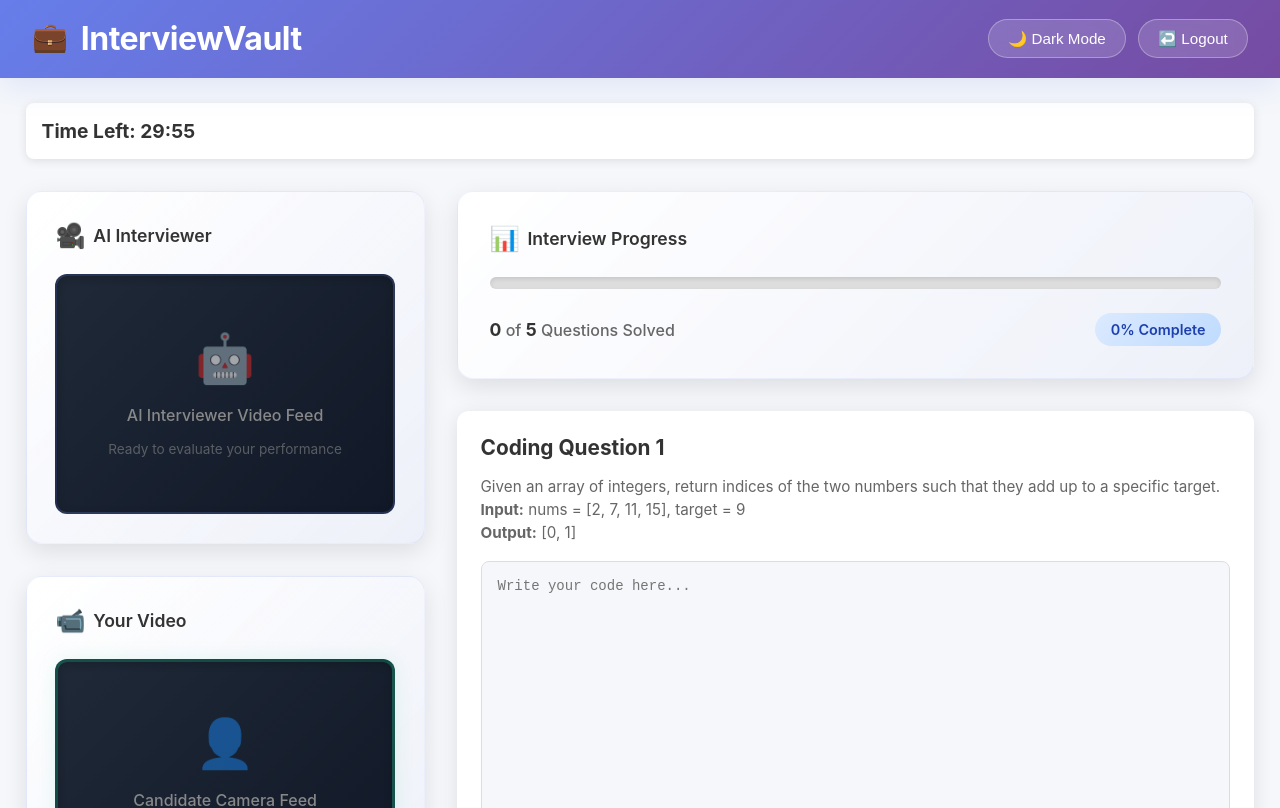
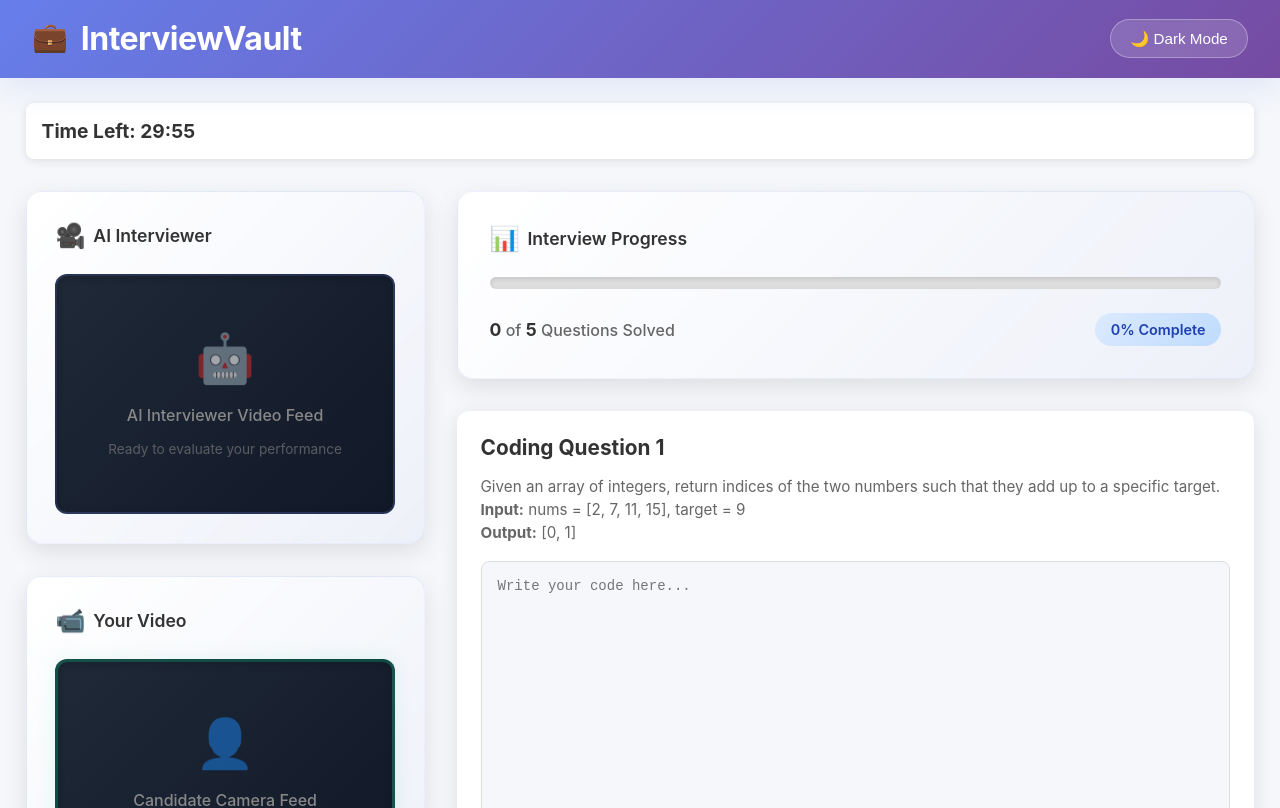
Before and after one commit to arnavkatyayan/assignmentenfecfe, a React (Create React App) app: page /interview in a window 1280 px wide. Built offline with nearby package versions, Linux system fonts and the light colour scheme.

Commit message:
Minor fix.

```diff
--- a/src/components/Header.js
+++ b/src/components/Header.js
@@ -68,7 +68,7 @@
         >
           {isDarkMode ? '☀️ Light Mode' : '🌙 Dark Mode'}
         </button>
-        {location.pathname !== '/' && location.pathname !== '/login' && (
+        {location.pathname !== '/' && location.pathname !== '/login' && location.pathname!=='/interview' && (
         <button
           onClick={handleLogout}
              style={{
```
